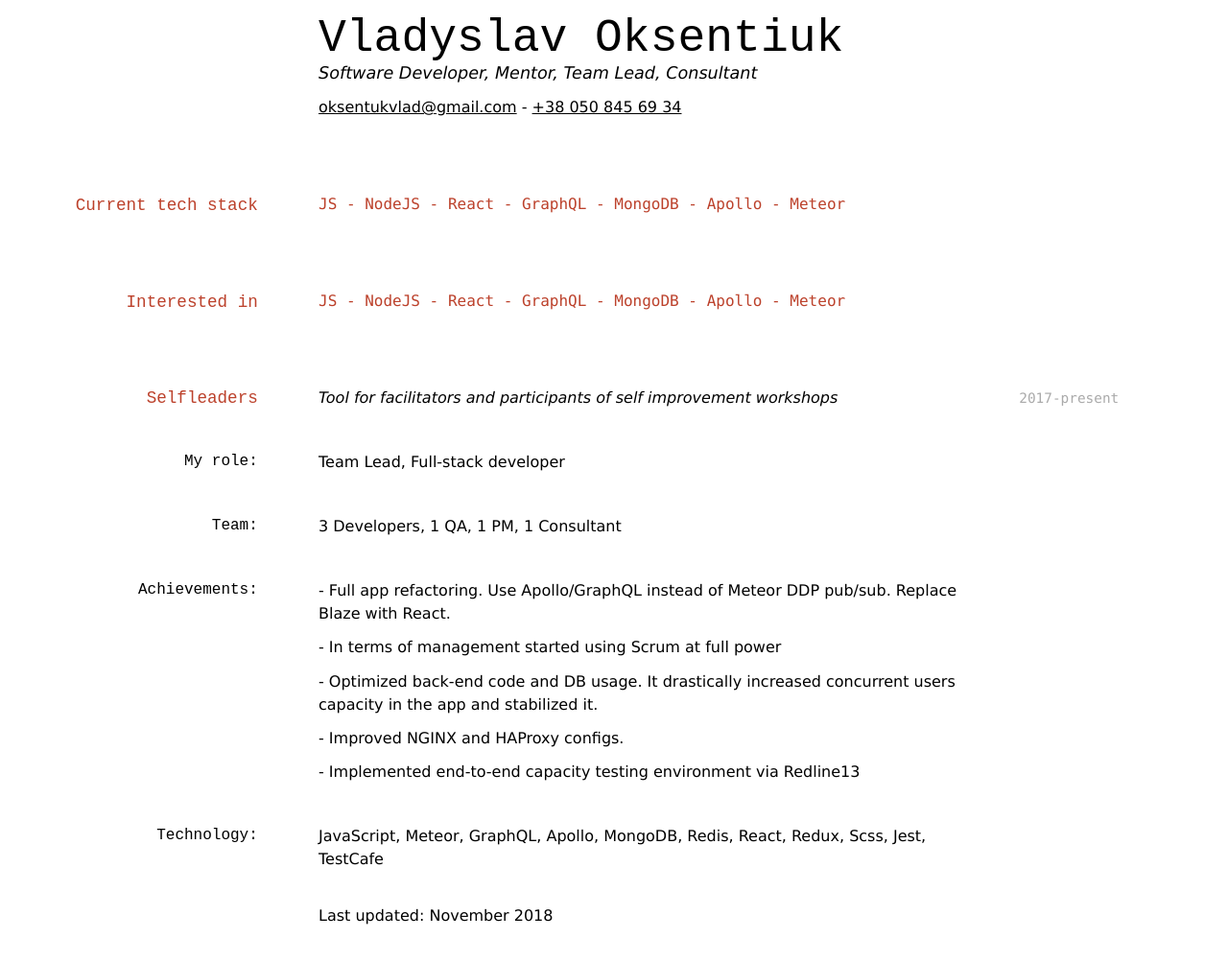
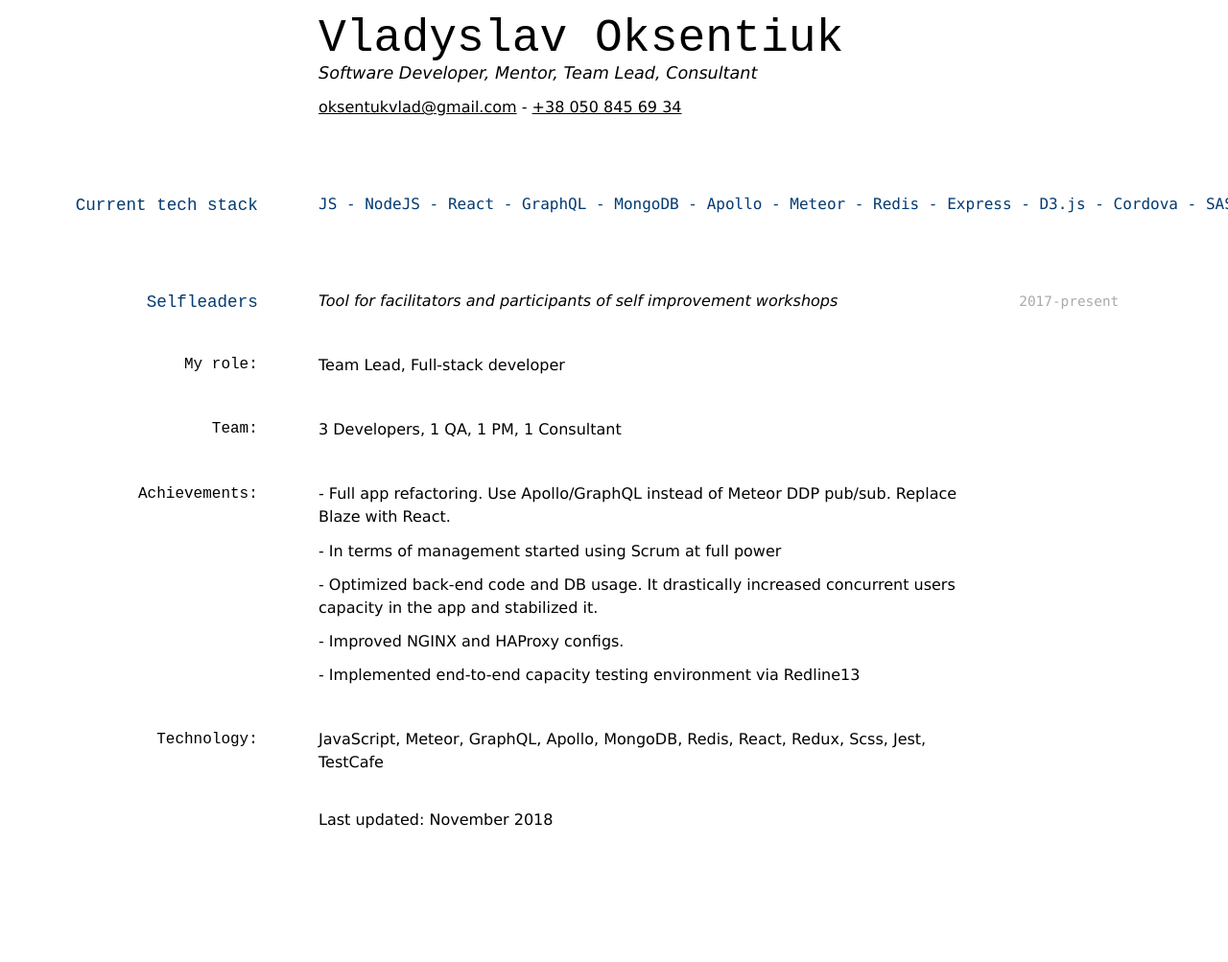
Before and after one commit to OksentukVlad/resume, a Jekyll site: the page built from index.md, in a window 1280 px wide. Shown: the whole page at 96% size. Built offline with Jekyll 4.4.1, drawn with Linux system fonts in a browser that asks for light colours; after the commit the page ends 902 px from its top, so only the background shows below that.

Commit message:
Play with color. Update current tech stack

```diff
--- a/index.md
+++ b/index.md
@@ -16,19 +16,12 @@ Software Developer, Mentor, Team Lead, Consultant
   <a href="https://graphql.org/">GraphQL</a> -
   <a href="https://www.mongodb.com/">MongoDB</a> -
   <a href="https://www.apollographql.com/">Apollo</a> -
-  <a href="https://www.meteor.com/">Meteor</a>
-</div>
-
-## Interested in
-
-<div id="webaddress">
-  <a href="https://en.wikipedia.org/wiki/JavaScript">JS</a> -
-  <a href="https://nodejs.org/en/">NodeJS</a> -
-  <a href="https://reactjs.org/">React</a> -
-  <a href="https://graphql.org/">GraphQL</a> -
-  <a href="https://www.mongodb.com/">MongoDB</a> -
-  <a href="https://www.apollographql.com/">Apollo</a> -
-  <a href="https://www.meteor.com/">Meteor</a>
+  <a href="https://www.meteor.com/">Meteor</a> -
+  <a href="https://redis.io/">Redis</a> -
+  <a href="https://expressjs.com/">Express</a> -
+  <a href="https://d3js.org/">D3.js</a> -
+  <a href="https://cordova.apache.org/">Cordova</a> -
+  <a href="https://sass-lang.com/">SASS</a>
 </div>
 
 ## Selfleaders
--- a/media/davewhipp-print.css
+++ b/media/davewhipp-print.css
@@ -135,7 +135,7 @@ h1+p {
 
 h2 {
 	font-size: 1.1em;
-	color: #a00;
+	color: #033a71;
 	margin-top: 2em;
 	position: relative;
 	top: 1.2em;
--- a/media/davewhipp-screen.css
+++ b/media/davewhipp-screen.css
@@ -135,7 +135,7 @@ h1+p {
 
 h2 {
 	font-size: 1.1em;
-	color: #bc412b;
+	color: #033a71;
 	margin-top: 3em;
 	position: relative;
 	top: 1.4em;
@@ -165,7 +165,7 @@ a:hover {
 	/*margin-top: 1em;*/
 	position: relative;
 	left: 25%;
-	color: #bc412b;
+	color: #033a71;
 	font-family: Monaco,Menlo,monospace,sans-serif;
 	font-size: 100%;
 }
```
